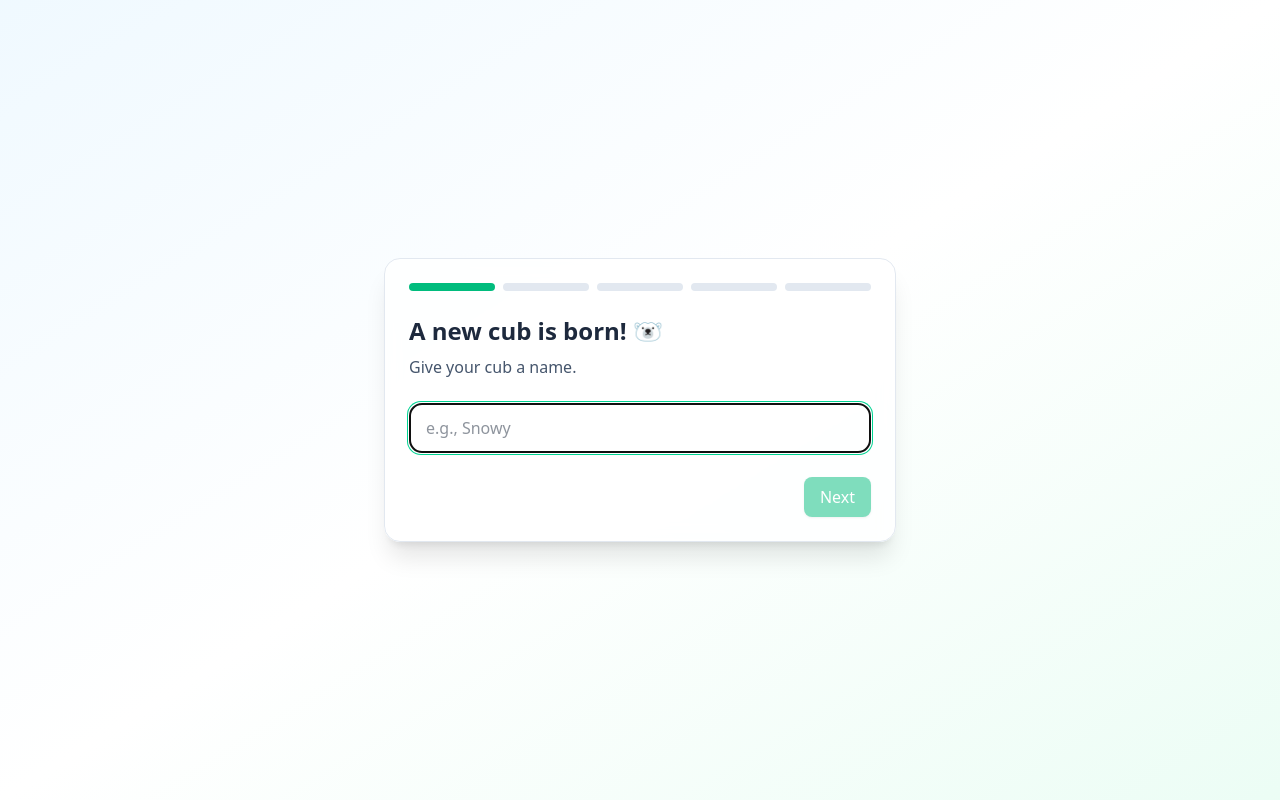
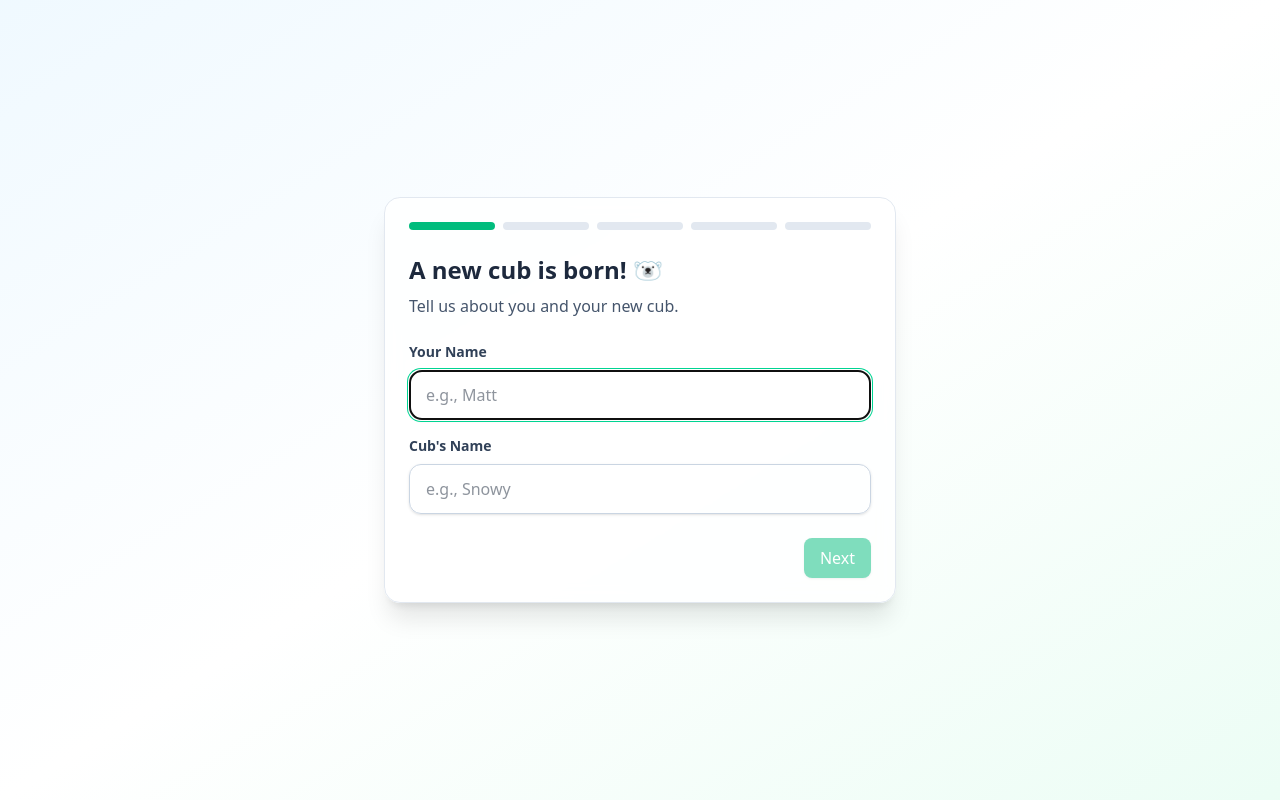
Before and after one commit to mattmillardmfci/health, a React (Vite) app: page / in a window 1280 px wide. Both pictures are taken after a click on the button "Create your new cub". Built offline with nearby package versions, Linux system fonts and the light colour scheme.

Commit message:
Fix cub naming, morning routine display, and View All Tasks navigation

```diff
--- a/src/components/GameDashboard.tsx
+++ b/src/components/GameDashboard.tsx
@@ -13,12 +13,8 @@ export const GameDashboard: React.FC<GameDashboardProps> = ({ currentUser, onNav
 	const [localUser, setLocalUser] = useState(currentUser);
 
 	// Categorize tasks
-	const morningRoutines =
-		localUser.tasks.filter((t) => !t.isRecurring || t.isRecurring) &&
-		localUser.tasks.filter((t) => t.category === "morning" || t.label?.includes("morning"));
-	const anytimeTasks = localUser.tasks.filter(
-		(t) => !t.isRecurring || (t.isRecurring && !t.label?.includes("morning")),
-	);
+	const morningRoutines = localUser.tasks.filter((t) => t.category === "morning");
+	const anytimeTasks = localUser.tasks.filter((t) => t.category !== "morning");
 
 	// Get today's date
 	const today = new Date().toISOString().split("T")[0];
@@ -31,6 +27,7 @@ export const GameDashboard: React.FC<GameDashboardProps> = ({ currentUser, onNav
 
 	// Handle task completion with XP reward
 	const handleTaskComplete = (task: Task) => {
+		try {
 			const updatedUser = { ...localUser };
 			const taskIndex = updatedUser.tasks.findIndex((t) => t.id === task.id);
 
@@ -56,6 +53,10 @@ export const GameDashboard: React.FC<GameDashboardProps> = ({ currentUser, onNav
 
 				setLocalUser(updatedUser);
 				updateUser(updatedUser);
+			}
+		} catch (error) {
+			console.error("Error completing task:", error);
+			alert("Error completing task. Please try again.");
 		}
 	};
 
@@ -164,10 +165,7 @@ export const GameDashboard: React.FC<GameDashboardProps> = ({ currentUser, onNav
 						<span>🌅</span> Morning Routines
 					</h3>
 					<div className="space-y-3">
-						{anytimeTasks
-							.filter((t) => t.label?.includes("morning"))
-							.slice(0, 5)
-							.map((task) => (
+						{morningRoutines.slice(0, 5).map((task) => (
 							<TaskCard
 								key={task.id}
 								task={task}
@@ -175,7 +173,7 @@ export const GameDashboard: React.FC<GameDashboardProps> = ({ currentUser, onNav
 								xpReward={(task.reward || 10) + 10}
 							/>
 						))}
-						{anytimeTasks.filter((t) => t.label?.includes("morning")).length === 0 && (
+						{morningRoutines.length === 0 && (
 							<p className="text-slate-500 text-sm p-4 bg-slate-50 rounded-lg">No morning tasks yet</p>
 						)}
 					</div>
@@ -188,7 +186,7 @@ export const GameDashboard: React.FC<GameDashboardProps> = ({ currentUser, onNav
 					</h3>
 					<div className="space-y-3">
 						{anytimeTasks
-							.filter((t) => !t.label?.includes("morning"))
+							.filter((t) => !t.title?.includes("morning"))
 							.slice(0, 5)
 							.map((task) => (
 								<TaskCard
@@ -198,12 +196,12 @@ export const GameDashboard: React.FC<GameDashboardProps> = ({ currentUser, onNav
 									xpReward={(task.reward || 10) + 10}
 								/>
 							))}
-						{anytimeTasks.filter((t) => !t.label?.includes("morning")).length === 0 && (
+						{anytimeTasks.filter((t) => !t.title?.includes("morning")).length === 0 && (
 							<p className="text-slate-500 text-sm p-4 bg-slate-50 rounded-lg">No quests yet</p>
 						)}
 					</div>
 					<button
-						onClick={() => onNavigate("goals")}
+						onClick={() => onNavigate("tasks")}
 						className="w-full mt-4 px-4 py-3 bg-gradient-to-r from-purple-600 to-pink-600 text-white rounded-xl font-bold hover:shadow-lg transition transform hover:scale-105">
 						📋 View All Tasks
 					</button>
@@ -266,7 +264,7 @@ function TaskCard({ task, onComplete, xpReward }: TaskCardProps) {
 				</button>
 				<div className="flex-1 min-w-0">
 					<p className={`font-semibold text-sm ${task.completed ? "line-through text-slate-500" : "text-slate-800"}`}>
-						{task.label}
+						{task.title}
 					</p>
 				</div>
 				<div className="text-right flex-shrink-0">
--- a/src/components/OnboardingWizard.tsx
+++ b/src/components/OnboardingWizard.tsx
@@ -13,6 +13,7 @@ export const OnboardingWizard: React.FC<OnboardingWizardProps> = ({ onCompleted
 	const { addUser } = useUsers();
 	const [step, setStep] = useState<Step>(0);
 	const [name, setName] = useState("");
+	const [cubName, setCubName] = useState("");
 	const [ageRange, setAgeRange] = useState<string>("");
 	const [gender, setGender] = useState<"male" | "female" | "other" | null>(null);
 	const [activity, setActivity] = useState<
@@ -30,6 +31,10 @@ export const OnboardingWizard: React.FC<OnboardingWizardProps> = ({ onCompleted
 
 	const createUser = () => {
 		if (!name.trim()) {
+			setError("Please enter your name");
+			return;
+		}
+		if (!cubName.trim()) {
 			setError("Please name your cub");
 			return;
 		}
@@ -51,6 +56,7 @@ export const OnboardingWizard: React.FC<OnboardingWizardProps> = ({ onCompleted
 		const newUser: User = {
 			id: `user-${Date.now()}`,
 			name: name.trim(),
+			cubName: cubName.trim(),
 			gender: (gender || "male") as any,
 			age,
 			weight: 180,
@@ -63,7 +69,7 @@ export const OnboardingWizard: React.FC<OnboardingWizardProps> = ({ onCompleted
 			companion: {
 				id: `companion-${Date.now()}`,
 				userId: "",
-				name: "Polar Bear",
+				name: cubName.trim(),
 				level: 1,
 				experience: 0,
 				stage: "cub",
@@ -116,22 +122,42 @@ export const OnboardingWizard: React.FC<OnboardingWizardProps> = ({ onCompleted
 					{step === 0 && (
 						<div className="animate-slide-in">
 							<h2 className="text-2xl font-bold text-slate-800 mb-2">A new cub is born! 🐻‍❄️</h2>
-							<p className="text-slate-600 mb-6">Give your cub a name.</p>
+						<p className="text-slate-600 mb-6">Tell us about you and your new cub.</p>
+
+						<div className="space-y-4">
+							<div>
+								<label className="block text-sm font-semibold text-slate-700 mb-2">Your Name</label>
 								<input
 									value={name}
 									onChange={(e) => setName(e.target.value)}
 									onKeyPress={(e) => {
-									if (e.key === "Enter" && name.trim()) next();
+										if (e.key === "Enter" && name.trim() && cubName.trim()) next();
+									}}
+									placeholder="e.g., Matt"
+									className="w-full px-4 py-3 rounded-xl border border-slate-300 shadow-sm focus:ring-2 focus:ring-emerald-400"
+									autoFocus
+								/>
+							</div>
+
+							<div>
+								<label className="block text-sm font-semibold text-slate-700 mb-2">Cub's Name</label>
+								<input
+									value={cubName}
+									onChange={(e) => setCubName(e.target.value)}
+									onKeyPress={(e) => {
+										if (e.key === "Enter" && name.trim() && cubName.trim()) next();
 									}}
 									placeholder="e.g., Snowy"
 									className="w-full px-4 py-3 rounded-xl border border-slate-300 shadow-sm focus:ring-2 focus:ring-emerald-400"
-								autoFocus
 								/>
+							</div>
+						</div>
+
 						{error && <div className="mt-3 text-sm text-rose-600">{error}</div>}
 						<div className="mt-6 flex justify-end">
 							<button
 								onClick={next}
-									disabled={!name.trim()}
+								disabled={!name.trim() || !cubName.trim()}
 								className="px-4 py-2 rounded-lg bg-emerald-500 text-white shadow hover:bg-emerald-600 disabled:opacity-50 disabled:cursor-not-allowed">
 								Next
 							</button>
--- a/src/types/index.ts
+++ b/src/types/index.ts
@@ -246,6 +246,7 @@ export interface User {
 	overwhelmTriggers?: string[]; // "Financial concerns", "Making decisions", "Mental or physical health", "Lack of time for yourself", "Relationship issues", etc.
 
 	// Gamification
+	cubName?: string; // The name of the user's polar bear companion
 	companion?: CompanionStats;
 	quests?: Quest[];
 	tasks?: Task[];
```
Lines whose indentation alone changed are shown as unchanged.
